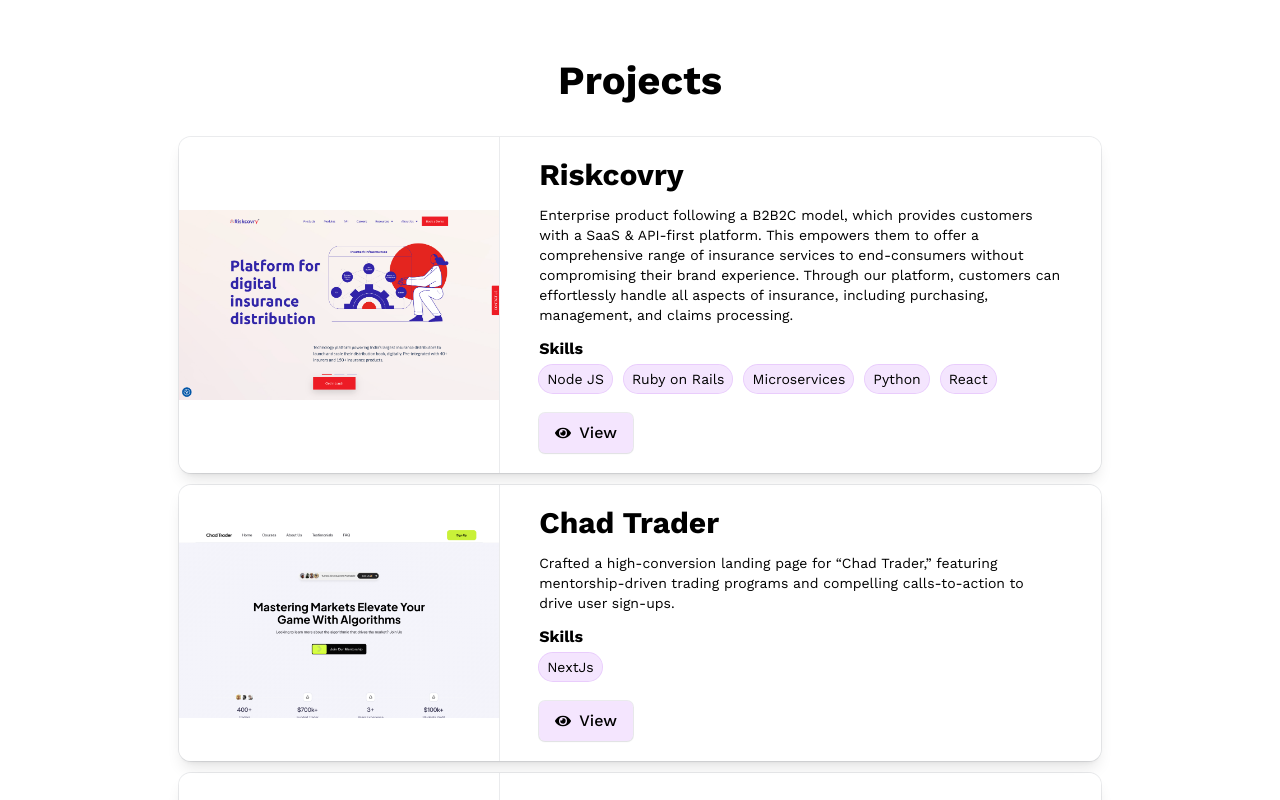
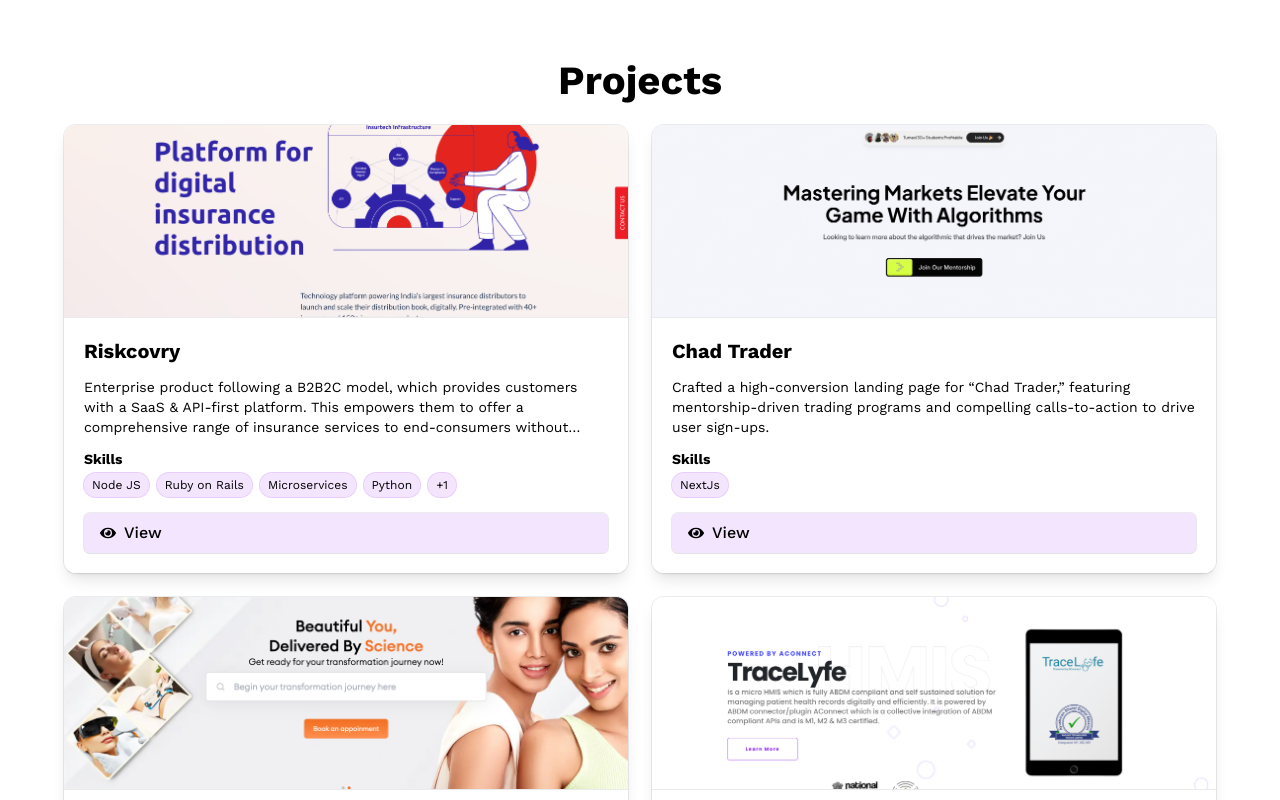
Before and after one commit to Dhanuvel163/PORTFOLIO, a Next.js app: page / in a window 1280 px wide. Shown: the part 1620-2420 px from the top of the page. Built offline with nearby package versions, Linux system fonts and the light colour scheme.

Commit message:
Updated projects.tsx

```diff
--- a/app/_sections/projects/projects.tsx
+++ b/app/_sections/projects/projects.tsx
@@ -41,46 +41,46 @@
                     !showAll &&
                     <h2 className="relative z-10 text-lg 300:text-2xl 350:text-3xl 750:text-4xl 1000:text-[2.5rem] font-bold text-center text-[black] dark:text-[white]">Projects</h2>
                 }
-                <div className="relative z-10 mt-6">
+                <div className="relative z-10 mt-6 grid grid-cols-1 1000:grid-cols-2 1400:grid-cols-3 gap-6">
                     {
                         displayProjects.map((project)=>(
-                            <div className="flex justify-center" key={project.title}>
-                                <div className="block 750:flex hover:scale-[1.01] bg-[white]/80 backdrop-blur-sm rounded-xl ring-1 ring-[rgb(51,65,85)]/[0.1] mt-3 shadow-lg relative overflow-hidden max-w-none 1100:max-w-[80%] dark:bg-darksecondary/80 dark:text-[white] dark:ring-[rgb(255,255,255)]/[0.3] transition-all duration-300">
-                                    <div className="relative w-full 750:w-80 ring-1 ring-[rgb(51,65,85)]/[0.1] dark:ring-[rgb(255,255,255)]/[0.3] 750:hidden">
-                                        <Image src={project.image} height={project.height} width={project.weight} layout='responsive' objectFit='contain' alt="project image"/>
+                            <div className="flex flex-col hover:scale-[1.02] bg-[white]/80 backdrop-blur-sm rounded-xl ring-1 ring-[rgb(51,65,85)]/[0.1] shadow-lg overflow-hidden dark:bg-darksecondary/80 dark:text-[white] dark:ring-[rgb(255,255,255)]/[0.3] transition-all duration-300" key={project.title}>
+                                <div className="relative w-full h-48 ring-1 ring-[rgb(51,65,85)]/[0.1] dark:ring-[rgb(255,255,255)]/[0.3]">
+                                    <Image src={project.image} layout='fill' objectFit='cover' alt="project image"/>
                                 </div>
-                                    <div className="relative w-full 750:w-80 ring-1 ring-[rgb(51,65,85)]/[0.1] dark:ring-[rgb(255,255,255)]/[0.3] hidden 750:block">
-                                        <Image src={project.image} layout='fill' objectFit='contain' alt="project image"/>
-                                    </div>
-                                    <div className="px-5 500:px-10 py-5 750:flex-[0%] grid">
-                                        <div>
-                                            <h3 className="text-xl 500:text-3xl font-bold">{project.title}</h3>
-                                            <p className="text-xs 500:text-sm mt-3">{project.description}</p>
+                                <div className="px-5 py-5 flex flex-col flex-1">
+                                    <div className="flex-1">
+                                        <h3 className="text-xl font-bold">{project.title}</h3>
+                                        <p className="text-xs 500:text-sm mt-3 line-clamp-3">{project.description}</p>
                                         {
                                             (project.skills.length > 0) &&
                                             <>
-                                                    <h2 className="text-1xl font-bold mt-3">Skills</h2>
-                                                    <div className="flex flex-wrap gap-3 mt-1">
+                                                <h2 className="text-sm font-bold mt-3">Skills</h2>
+                                                <div className="flex flex-wrap gap-2 mt-1">
                                                     {
-                                                            project.skills.map((skill)=>(
-                                                                <div className="rounded-2xl bg-primary/10 backdrop-blur-sm ring-1 ring-primary/20 px-2 py-1 text-xs 500:text-sm transition-all duration-300 hover:bg-primary/20" key={`${skill} ${project.title}`}>
+                                                        project.skills.slice(0, 4).map((skill)=>(
+                                                            <div className="rounded-2xl bg-primary/10 backdrop-blur-sm ring-1 ring-primary/20 px-2 py-1 text-xs transition-all duration-300 hover:bg-primary/20" key={`${skill} ${project.title}`}>
                                                                 {skill}
                                                             </div>
                                                         ))
                                                     }
+                                                    {project.skills.length > 4 && (
+                                                        <div className="rounded-2xl bg-primary/10 backdrop-blur-sm ring-1 ring-primary/20 px-2 py-1 text-xs">
+                                                            +{project.skills.length - 4}
+                                                        </div>
+                                                    )}
                                                 </div>
                                             </>
                                         }
                                     </div>
-                                        <div className="mt-auto pt-5">
+                                    <div className="mt-4">
                                         {
                                             project.actions.map((action)=>(
                                                 <Link href={action.link} target="_blank" key={action.label}>
-                                                        <Button className="bg-primary/10 hover:bg-primary/20 backdrop-blur-sm transition-all duration-300 hover:scale-105" label={action.label} icon={<FaEye/>} title={action.action}/>
+                                                    <Button className="bg-primary/10 hover:bg-primary/20 backdrop-blur-sm transition-all duration-300 hover:scale-105 w-full" label={action.label} icon={<FaEye/>} title={action.action}/>
                                                 </Link>
                                             ))
                                         }
-                                        </div>
                                     </div>
                                 </div>
                             </div>
```
Lines whose indentation alone changed are shown as unchanged.
